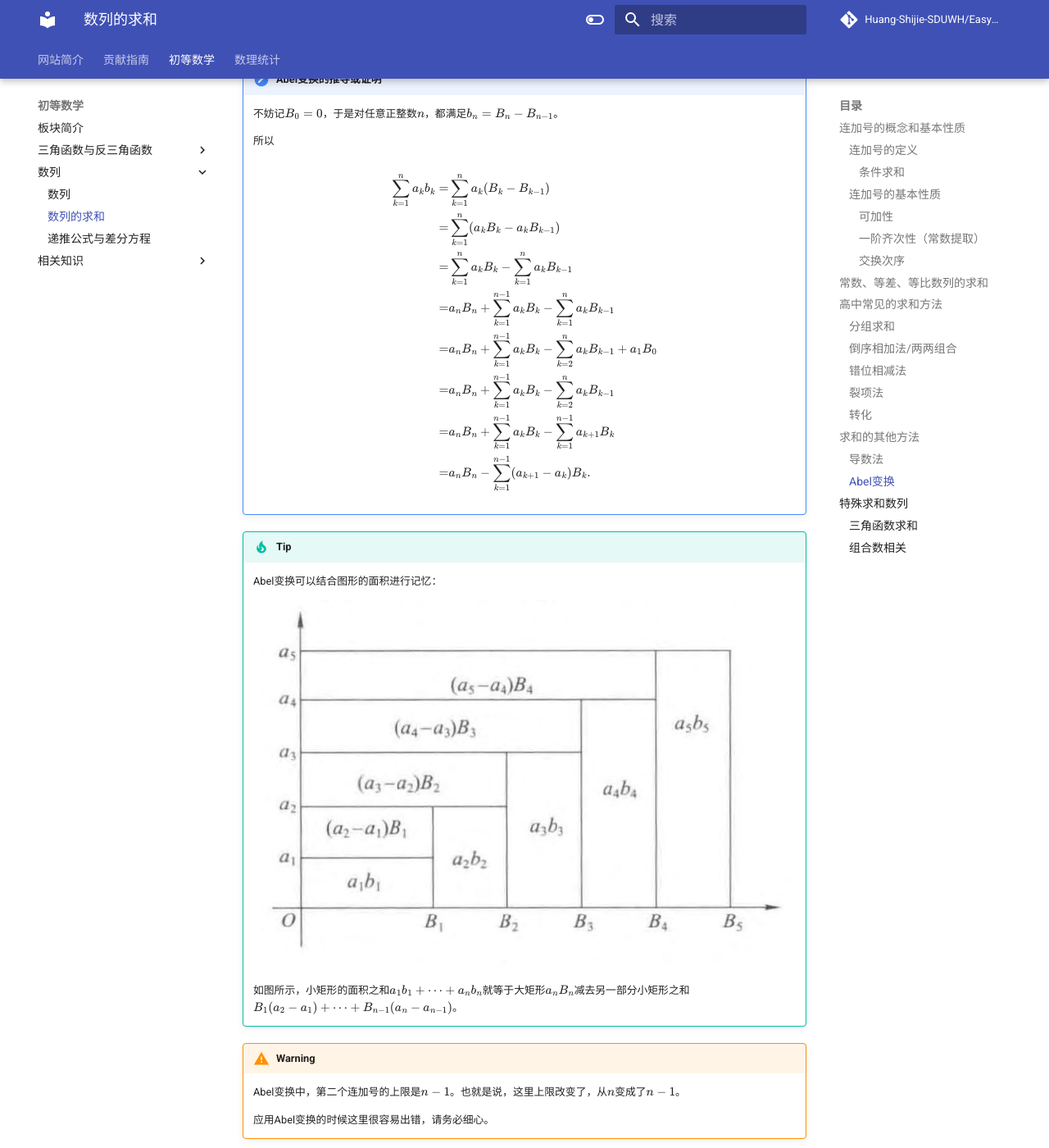
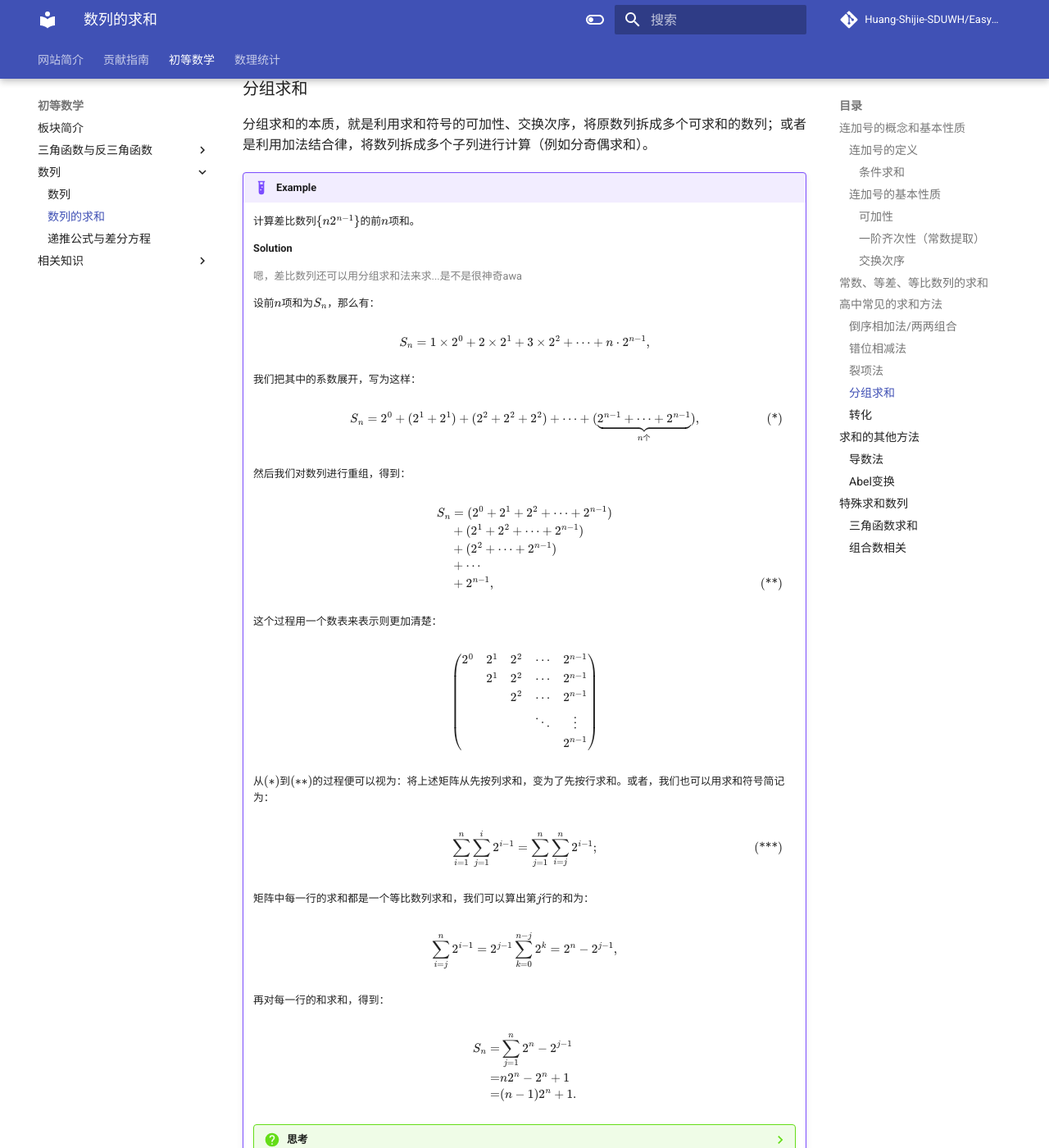
Before and after one commit to Easymath-wiki/Easymath-wiki, an MkDocs documentation site: the page built from docs/初等数学/数列/02数列的求和.md, in a window 1280 px wide and 1400 px high, scrolled down 8282 px. Shown: the whole window at 82% size. Built offline with MkDocs 1.6.1 and Material for MkDocs 9.7.7, drawn with Linux system fonts in a browser that asks for light colours; comment, search, counter and statistics services are not loaded; some of the changed text lies outside the part shown.

Commit message:
Finish summation by groups.

```diff
--- a/docs/初等数学/数列/02数列的求和.md
+++ b/docs/初等数学/数列/02数列的求和.md
@@ -240,7 +238,7 @@
     S_n = \frac{(a_1 + a_n)n}{2}.
     $$
 
-除了等差数列以外，基本上再也没有数列在任取$n$之后都是中心对称数列了。所以倒序相加法用于其他数列时，基本上只能求出某个特定的和式，而不能求任意$n$的和。
+除了等差数列以外，再也没有数列的任意前$n$项的图像都是中心对称的了。所以倒序相加法用于其他数列时，基本上只能求出某个特定的和式，而不能求任意$n$的和。
 
 !!! Example "例题"
 
@@ -351,9 +349,164 @@
         A=\frac{k}{q-1}, B=\frac{b-A}{q-1};
         $$
 
-        则数列的前$n$项和可以表示为$S_n = (An+B)q^n-B$。
+        则数列的前$n$项和可以表示为
+
+        $$
+        S_n = (An+B)q^n-B.
+        $$
 
 ### 裂项法
+
+将一个数列的每一项拆成两项之和，并且在求和过程中项与项之间某些部分可以抵消，剩下前面几项和后面几项，或者化为一个简单数列的求和，这种方法就是**裂项法**。
+
+以最典型的数列为例：
+
+!!! Notation "裂项法典例"
+
+    设$a_n = \displaystyle \frac{1}{n(n+1)}$，求数列$\{ a_n \}$的前$n$项和。
+
+    **Solution**
+
+    将数列$\{ a_n \}$拆为两项：
+
+    $$
+    a_n = \frac{1}{n(n+1)} = \frac{1}{n} - \frac{1}{n+1},
+    $$
+
+    那么数列$\{ a_n \}$的前$n$项和为：
+
+    $$
+    \begin{align}
+    S_n &= a_1 + a_2 + a_3 + \cdots + a_n \\
+    &= 1 - \frac{1}{2} + \frac{1}{2} - \frac{1}{3} + \frac{1}{3} - \frac{1}{4} + \cdots + \frac{1}{n} - \frac{1}{n+1} \\
+    &= 1 - \frac{1}{n+1}.
+    \end{align}
+    $$
+
+除了将分式拆开，裂项法还有很多其他技巧，例如：
+
+!!! Notation "等比数列求和"
+
+    这里我们也可以用裂项法对等比数列$a_n = a_1 q^{n-1}$求和。
+
+    观察到指数函数相邻两项之差可以写为：
+
+    $$
+    a^{k+1} - a^k = a \cdot a^k - a^k = a^k (a-1),
+    $$
+
+    所以
+
+    $$
+    a^k = \frac{a^{k+1} - a^k}{a-1},
+    $$
+
+    所以可以将等比数列的通项$a_1 q^{n-1}$裂项为：
+
+    $$
+    a_1 q^{n-1} = \frac{a_1}{q-1}(q^n - q^{n-1}),
+    $$
+
+    求和得到：
+
+    $$
+    \begin{align}
+    S_n &= a_1 + a_2 + \cdots + a_n \\
+    &= \frac{a_1}{q-1} [(q^1 - q^0) + (q^2 - q^1) + \cdots + (q^n - q^{n-1})] \\
+    &= \frac{a_1}{q-1} (-q^0 + q^n) \\
+    &= \frac{a_1(q^n - 1)}{q-1}.
+    \end{align}
+    $$
+
+    这是等比数列求和公式的另一种推导方法。
+
+!!! Example
+
+    已知$a_n = n \cdot 2^{n-1}$，求前$n$项和$S_n$。
+
+### 分组求和
+
+分组求和的本质，就是利用求和符号的可加性、交换次序，将原数列拆成多个可求和的数列；或者是利用加法结合律，将数列拆成多个子列进行计算（例如分奇偶求和）。
+
+!!! Example
+
+    计算差比数列$\{ n2^{n-1} \}$的前$n$项和。
+
+    **Solution**
+
+    <p style="color: grey;">嗯，差比数列还可以用分组求和法来求...是不是很神奇awa<p>
+
+    设前$n$项和为$S_n$，那么有：
+
+    $$
+    S_n = 1\times 2^0 + 2\times 2^1 + 3\times 2^2 + \cdots + n\cdot 2^{n-1},
+    $$
+
+    我们把其中的系数展开，写为这样：
+
+    $$
+    S_n = 2^0 + (2^1 + 2^1) + (2^2 + 2^2 + 2^2) + \cdots + (\underbrace{2^{n-1} + \cdots + 2^{n-1}}_{n\text{个}}), \tag{*}
+    $$
+
+    然后我们对数列进行重组，得到：
+
+    $$
+    \begin{align}
+    S_n &= (2^0 + 2^1 + 2^2 + \cdots + 2^{n-1}) \\
+    &+ (2^1 + 2^2 + \cdots + 2^{n-1} ) \\
+    &+ (2^2 + \cdots + 2^{n-1}) \\
+    &+ \cdots \\
+    &+ 2^{n-1}, \tag{**}
+    \end{align}
+    $$
+
+    这个过程用一个数表来表示则更加清楚：
+
+    $$
+    \begin{pmatrix}
+    2^0 & 2^1 & 2^2 & \cdots & 2^{n-1} \\
+        & 2^1 & 2^2 & \cdots & 2^{n-1} \\
+        &     & 2^2 & \cdots & 2^{n-1} \\
+        &     &     & \ddots & \vdots  \\
+        &     &     &        & 2^{n-1} \\
+    \end{pmatrix}
+    $$
+
+    从$(*)$到$(**)$的过程便可以视为：将上述矩阵从先按列求和，变为了先按行求和。或者，我们也可以用求和符号简记为：
+
+    $$
+    \sum_{i=1}^n \sum_{j=1}^i 2^{i-1} = \sum_{j=1}^n \sum_{i=j}^n 2^{i-1}; \tag{***}
+    $$
+
+    矩阵中每一行的求和都是一个等比数列求和，我们可以算出第$j$行的和为：
+
+    $$
+    \sum_{i=j}^n 2^{i-1} = 2^{j-1} \sum_{k=0}^{n-j} 2^k = 2^n -2^{j-1},
+    $$
+
+    再对每一行的和求和，得到：
+
+    $$
+    \begin{align}
+    S_n =& \sum_{j=1}^n 2^n - 2^{j-1} \\
+    =& n2^n - 2^n + 1 \\
+    =& (n-1)2^n+1.
+    \end{align}
+    $$
+
+    ??? Question "思考"
+
+        在等式$(***)$中，我们交换了连加号的顺序，为何与此同时连加号的上下限也改变了？这与前面“交换次序”的性质矛盾吗？
+
+        ??? Tip "与重积分的关系"
+
+            如果您已经学到二重积分，将连加号的性质对应到微积分中，二次积分可以交换次序：
+
+            $$
+            \int_0^1 \d x \int_0^x f(x,y) \d y = \int_0^1 \d y \int_y^1 f(x,y) \d x.
+            $$
+
+            交换次序的时候，其上下限为什么这样改变？这种改变与等式$(***)$中连加号交换顺序有什么关系？
 
 ### 转化
 
@@ -397,11 +550,32 @@
 
     这样，只需求出右边的导数，再将$x=q$代入，就得到了求和结果。
 
+    求导得：
+
+    $$
+    \begin{align}
+    & \left[ \frac{x(1-x^n)}{1-x} \right]' \\
+    =& \frac{[(1-x^n)+x\cdot(-nx^{n-1})] (1-x)-x(1-x^n)(-1)}{(1-x)^2} \\
+    =& \frac{1-x^n-nx^n+nx^{n+1}}{(1-x)^2} \\
+    =& \left[ \frac{n}{x-1} - \frac{1}{(x-1)^2} \right] x^n + \frac{1}{(x-1)^2}.
+    \end{align}
+    $$
+
+    所以有：
+
+    $$
+    S_n = \left[ \frac{n}{q-1} - \frac{1}{(q-1)^2} \right] q^n + \frac{1}{(q-1)^2}.
+    $$
+
+    可以看到这与前面所说的$(An+B)q^n-B$一致。
+
 一些补充的例题见下：
 
 ??? Example "导数法例题"
 
-    已知
+    * 求数列$\{ (3n+5) \cdot 3^n \}$的前$n$项和。
+
+    * 已知
 
     $$
     \sum_{k=1}^n \sin{kx} = \frac{\sin{\displaystyle \frac{nx}{2}}\sin{\displaystyle \frac{(n+1)x}{2}}}{\sin{\displaystyle \frac{x}{2}}}.
@@ -468,8 +642,6 @@
     ![Abel变换图示](imgs/Abel.jpg)
 
     如图所示，小矩形的面积之和$a_1 b_1 + \cdots + a_n b_n$就等于大矩形$a_n B_n$减去另一部分小矩形之和$B_1 (a_2 - a_1) + \cdots + B_{n-1} (a_n - a_{n-1})$。
-
-
 
 !!! Warning
 
@@ -660,6 +832,14 @@
 
     类比上述方法，推导第二个等式。
 
+    ??? Tip "提示"
+
+        依然给每一项乘上$\sin{(x/2)}$，然后利用和差化积公式
+
+        $$
+        \sin{x}\cos{y} = \frac{1}{2}[\sin{(x+y)} + \sin{(x-y)}].
+        $$
+
 ??? Notation "利用复数进行推导"
 
     根据Euler公式$\e^{\i x} = \cos{x} + i\sin{x}$，指数函数和三角函数可以相互转换。因此我们也可以先求指数函数的和，再利用复数求三角函数。
```
Also changed, not shown: other parts of docs/初等数学/数列/02数列的求和.md (+2 -4 lines).
